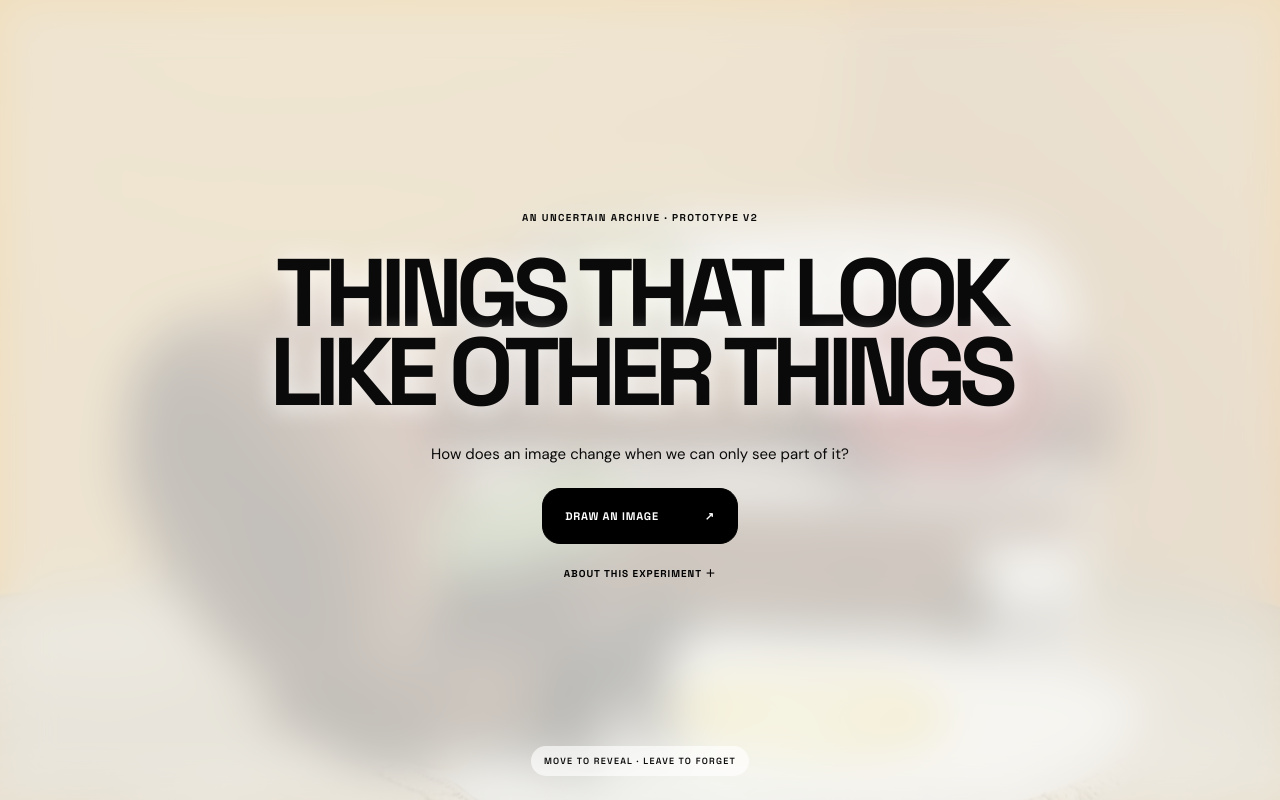
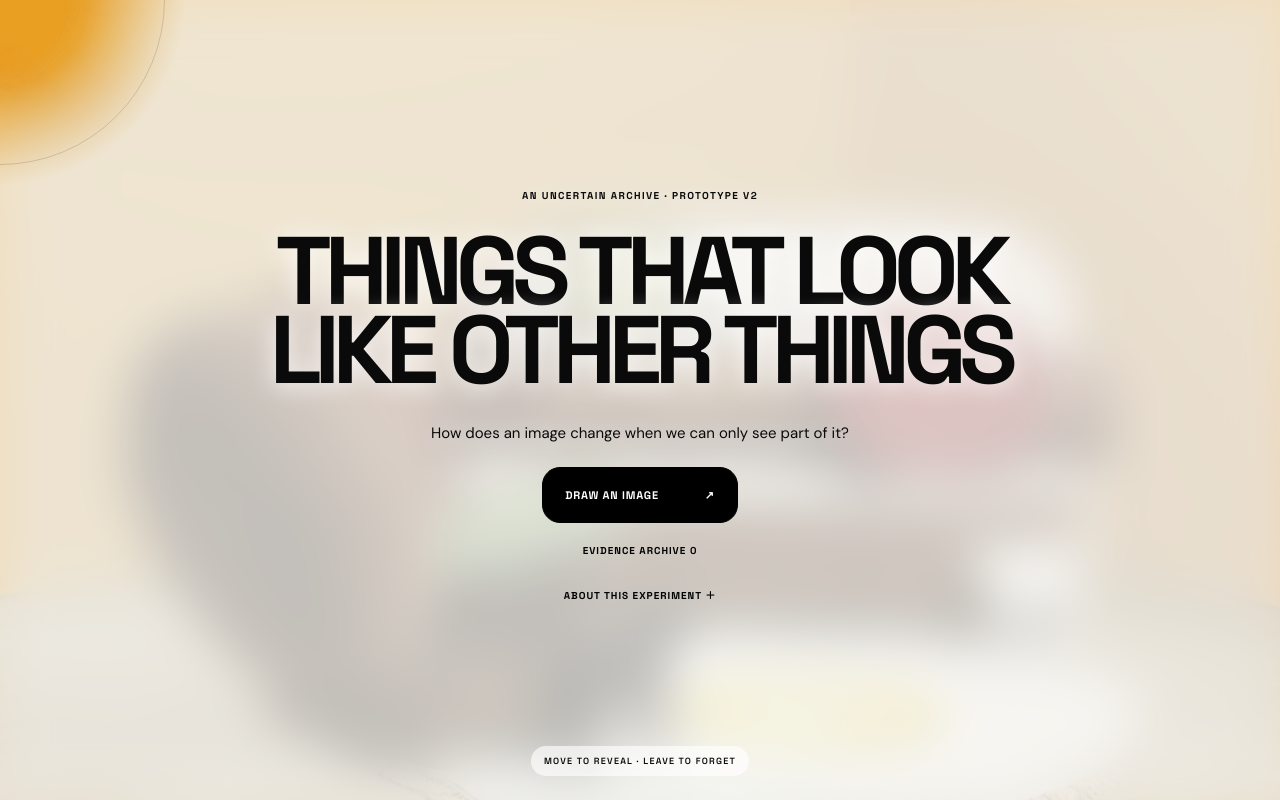
Before and after one commit to ychen816-ops/uncertain-archive-prototype-v1, a plain HTML site: page index.html in a window 1280 px wide. Drawn offline with Linux system fonts and the light colour scheme; a script that the page names is missing.

Commit message:
Add persistent evidence archive

```diff
--- a/index.html
+++ b/index.html
@@ -1,6 +1,7 @@
 <!doctype html><html lang="en"><head><meta charset="utf-8"><meta name="viewport" content="width=device-width,initial-scale=1"><meta name="theme-color" content="#fff"><title>Things That Look Like Other Things — Prototype V2</title><meta name="description" content="How partial visual information changes machine classification."><link rel="stylesheet" href="styles.css"></head><body><main>
-<section id="intro" class="screen intro active"><div class="hero-image" aria-hidden="true"></div><div id="frostLayer" class="frost-layer" aria-hidden="true"></div><div id="revealCursor" class="reveal-cursor" aria-hidden="true"></div><div class="hero-copy"><p class="kicker">AN UNCERTAIN ARCHIVE · PROTOTYPE V2</p><h1>THINGS THAT LOOK<br>LIKE OTHER THINGS</h1><p class="deck">How does an image change when we can only see part of it?</p><button id="drawBtn" class="black-btn">DRAW AN IMAGE <span>↗</span></button><button id="aboutBtn" class="text-btn">ABOUT THIS EXPERIMENT <span>＋</span></button><div id="aboutText" class="about-text" hidden>Erase the surface to expose an image. As the available evidence changes, four categories continuously pull at the same image.</div></div><p class="reveal-instruction">MOVE TO REVEAL · LEAVE TO FORGET</p></section>
+<section id="intro" class="screen intro active"><div class="hero-image" aria-hidden="true"></div><div id="frostLayer" class="frost-layer" aria-hidden="true"></div><div id="revealCursor" class="reveal-cursor" aria-hidden="true"></div><div class="hero-copy"><p class="kicker">AN UNCERTAIN ARCHIVE · PROTOTYPE V2</p><h1>THINGS THAT LOOK<br>LIKE OTHER THINGS</h1><p class="deck">How does an image change when we can only see part of it?</p><button id="drawBtn" class="black-btn">DRAW AN IMAGE <span>↗</span></button><div class="home-links"><button id="archiveBtn" class="text-btn">EVIDENCE ARCHIVE <span id="archiveCount">0</span></button><button id="aboutBtn" class="text-btn">ABOUT THIS EXPERIMENT <span>＋</span></button></div><div id="aboutText" class="about-text" hidden>Erase the surface to expose an image. As the available evidence changes, four categories continuously pull at the same image.</div></div><p class="reveal-instruction">MOVE TO REVEAL · LEAVE TO FORGET</p></section>
 <section id="experiment" class="screen experiment"><header class="experiment-head"><div><p class="eyebrow">THINGS THAT LOOK LIKE OTHER THINGS</p><h2>ERASE TO CHANGE THE READING</h2></div><div class="visibility-meter"><span id="visibleLabel">VISIBLE 0%</span><div class="progress"><i id="progressFill"></i></div></div><button id="exitBtn" class="icon-btn" aria-label="Return home">×</button></header>
 <div class="continuous-stage"><div id="imageBoard" class="image-board" tabindex="0" aria-label="Drag to erase the cover"><canvas id="revealCanvas"></canvas><svg id="tensionLines" class="tension-lines" aria-hidden="true"><line id="lineFaces"/><line id="lineShape"/><line id="lineMaterial"/><line id="linePerspective"/></svg><div id="labelFaces" class="category-label pos-tl" data-key="faces in things"><span>FACES IN THINGS</span><b>0%</b><p></p></div><div id="labelShape" class="category-label pos-tr" data-key="shape imitation"><span>SHAPE IMITATION</span><b>0%</b><p></p></div><div id="labelMaterial" class="category-label pos-bl" data-key="material illusion"><span>MATERIAL ILLUSION</span><b>0%</b><p></p></div><div id="labelPerspective" class="category-label pos-br" data-key="forced perspective"><span>FORCED PERSPECTIVE</span><b>0%</b><p></p></div><div id="eraserCursor" class="eraser-cursor" aria-hidden="true"></div><div id="boardPrompt" class="board-prompt">DRAG TO ERASE</div><div id="imageIndex" class="image-index"></div></div><div class="stage-footer"><p id="liveNote">The categories will move when enough visual evidence is available.</p><div><button id="clearBtn" class="text-btn">RESET SURFACE</button><button id="finishBtn" class="black-btn" disabled>COMPLETE READING <span>→</span></button></div></div></div><div id="modelError" class="model-error" hidden><p>The model could not load.</p><button id="retryBtn" class="white-btn">RETRY MODEL</button></div></section>
-<section id="result" class="screen result"><header class="result-head"><div><p class="eyebrow">ONE IMAGE · A MOVING READING</p><h2>HOW THE READING SHIFTED</h2></div><button id="resultExitBtn" class="icon-btn" aria-label="Return home">×</button></header><div class="result-layout"><div class="result-image"><img id="resultImage" alt="The fully revealed archive image"></div><div class="result-story"><p class="micro-label">CLASSIFICATION TRACE</p><div id="trace" class="trace"></div><div id="finalReading" class="final-reading"></div></div></div><footer class="reflection"><p>DID THE IMAGE CHANGE—<br>OR DID THE AVAILABLE EVIDENCE CHANGE?</p><button id="tryAgainBtn" class="black-btn">TRY ANOTHER IMAGE <span>↗</span></button></footer></section>
+<section id="result" class="screen result"><header class="result-head"><div><p class="eyebrow">ONE IMAGE · A MOVING READING</p><h2>HOW THE READING SHIFTED</h2></div><button id="resultExitBtn" class="icon-btn" aria-label="Return home">×</button></header><div class="result-layout"><div class="result-image"><img id="resultImage" alt="The fully revealed archive image"></div><div class="result-story"><p class="micro-label">CLASSIFICATION TRACE</p><div id="trace" class="trace"></div><div id="finalReading" class="final-reading"></div></div></div><footer class="reflection"><p>DID THE IMAGE CHANGE—<br>OR DID THE AVAILABLE EVIDENCE CHANGE?</p><div class="reflection-actions"><button id="viewArchiveBtn" class="text-btn inverse">VIEW EVIDENCE ARCHIVE</button><button id="tryAgainBtn" class="black-btn">TRY ANOTHER IMAGE <span>↗</span></button></div></footer></section>
+<section id="evidence" class="screen evidence"><header class="evidence-head"><div><p class="eyebrow">A LIBRARY OF PARTIAL READINGS</p><h2>EVIDENCE ARCHIVE</h2><p>Each fragment contains all the visual information available to the model at the moment a reading was recorded.</p></div><button id="evidenceExitBtn" class="icon-btn" aria-label="Return home">×</button></header><nav id="evidenceFilters" class="evidence-filters" aria-label="Filter evidence"><button class="active" data-filter="all">ALL</button><button data-filter="faces in things">FACES IN THINGS</button><button data-filter="shape imitation">SHAPE IMITATION</button><button data-filter="material illusion">MATERIAL ILLUSION</button><button data-filter="forced perspective">FORCED PERSPECTIVE</button></nav><div id="evidenceGrid" class="evidence-grid"></div><div id="evidenceEmpty" class="evidence-empty"><p>NO EVIDENCE YET.</p><span>Complete a reading to begin the archive.</span></div><footer class="evidence-foot"><span id="evidenceTotal">0 FRAGMENTS COLLECTED</span><button id="clearEvidenceBtn" class="text-btn">CLEAR ARCHIVE</button></footer></section>
 </main><script src="https://cdn.jsdelivr.net/npm/@tensorflow/tfjs@4.22.0/dist/tf.min.js"></script><script src="https://cdn.jsdelivr.net/npm/@teachablemachine/image@0.8/dist/teachablemachine-image.min.js"></script><script src="app.js"></script></body></html>
```
